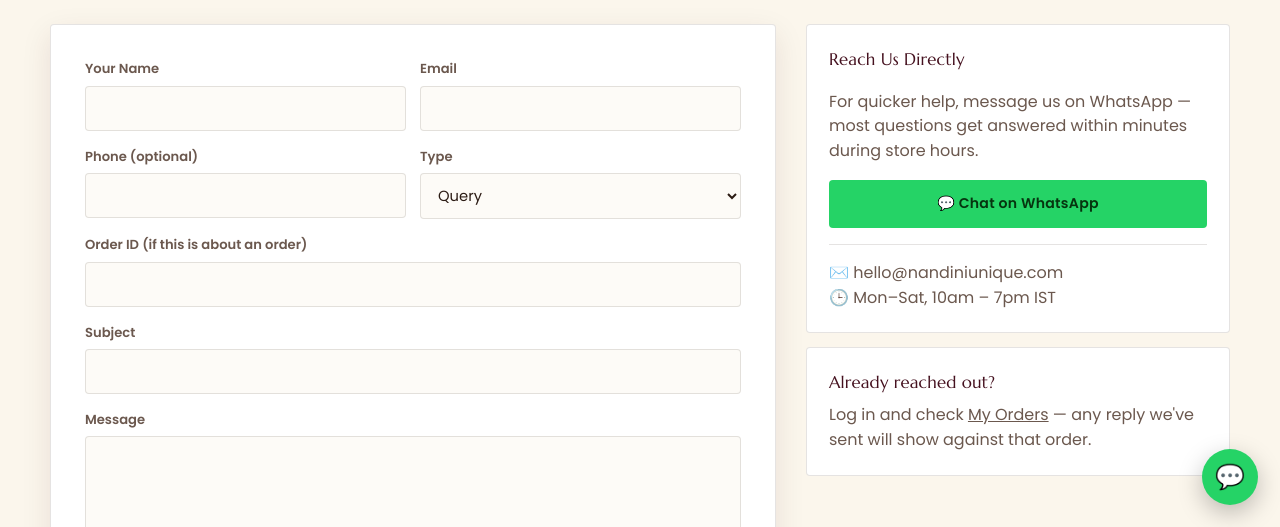
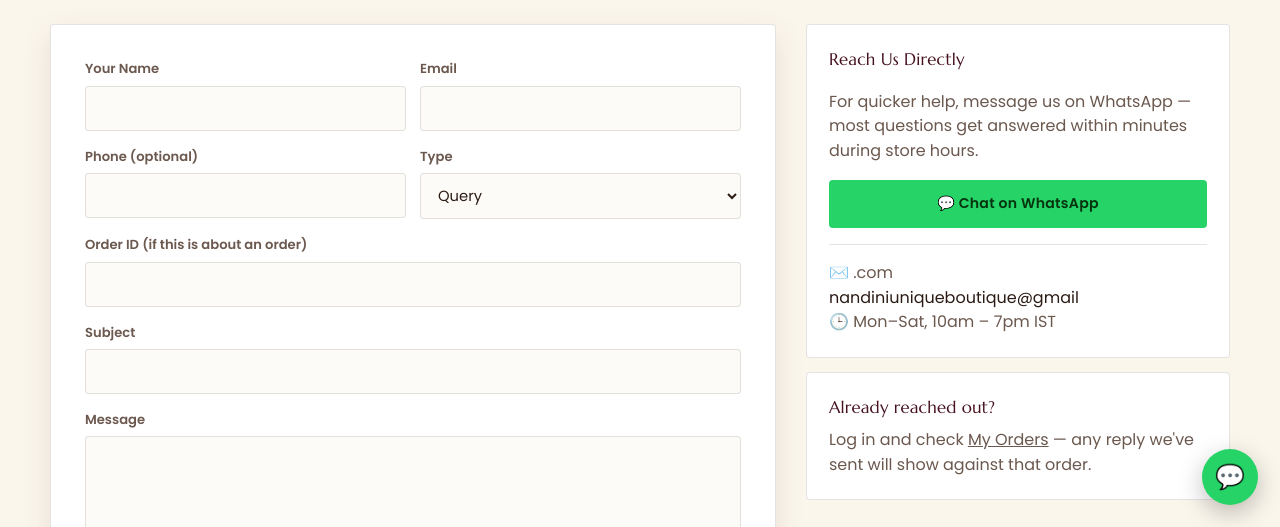
Before and after one commit to nandiniuniqueboutique-rgb/NandhiniUnique, a website: page frontend/contact.html in a window 1280 px wide. Shown: the part 273-800 px from the top of the page. Drawn offline with Linux system fonts and the light colour scheme.

```diff
--- a/frontend/contact.html
+++ b/frontend/contact.html
@@ -48,7 +48,7 @@
         <p class="muted">For quicker help, message us on WhatsApp — most questions get answered within minutes during store hours.</p>
         <a id="wa-direct" href="#" target="_blank" class="btn btn-whatsapp btn-block">💬 Chat on WhatsApp</a>
         <hr style="border:none;border-top:1px solid var(--line); margin:16px 0" />
-        <p class="muted" style="margin:0">✉️ hello@nandiniunique.com</p>
+        <p class="muted" style="margin:0">✉️ .com</p>nandiniuniqueboutique@gmail
         <p class="muted" style="margin:0">🕒 Mon–Sat, 10am – 7pm IST</p>
       </div>
       <div class="card">
```
